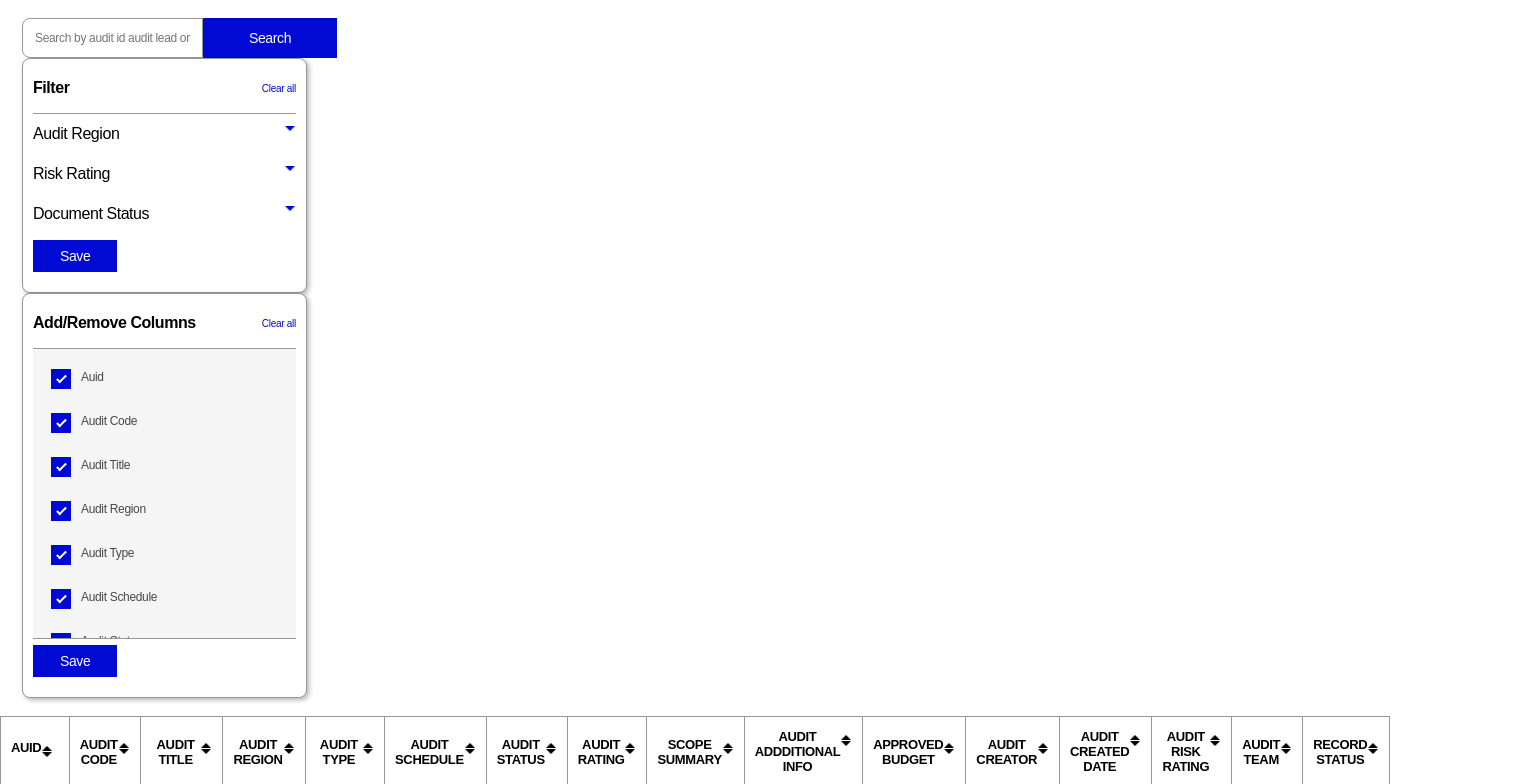
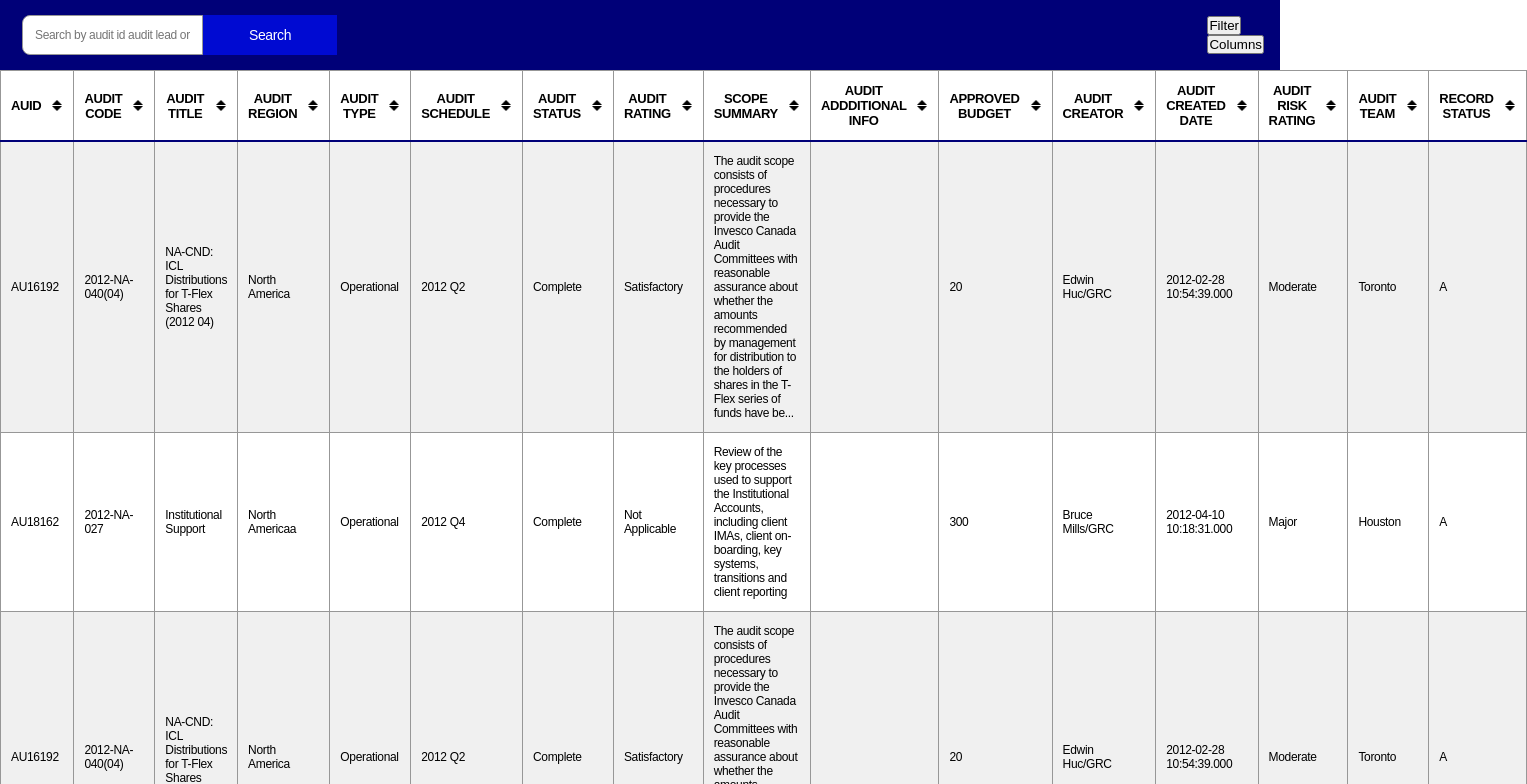
Before and after one commit to artandrey/table, a React (Create React App) app: page / in a window 1280 px wide. Shown: the top 784 px of the page, 1527 px wide, since content can reach past the window. Built offline with nearby package versions, Linux system fonts and the light colour scheme.

Commit message:
added heading styles

```diff
--- a/src/components/Checkbox/Checkbox.css
+++ b/src/components/Checkbox/Checkbox.css
@@ -65,52 +65,3 @@
 .control-checkbox input:disabled ~ .control_indicator:after {
     border-color: #ffffff;
 }
-.control-checkbox .control_indicator::before {
-    content: '';
-    display: block;
-    position: absolute;
-    left: 0;
-    top: 0;
-    width: 4.5rem;
-    height: 4.5rem;
-    margin-left: -1.3rem;
-    margin-top: -1.3rem;
-    background: #2046af;
-    border-radius: 3rem;
-    opacity: 0.6;
-    z-index: 99999;
-    transform: scale(0);
-}
-@keyframes s-ripple {
-    0% {
-        transform: scale(0);
-    }
-    20% {
-        transform: scale(1);
-    }
-    100% {
-        opacity: 0;
-        transform: scale(1);
-    }
-}
-@keyframes s-ripple-dup {
-    0% {
-        transform: scale(0);
-    }
-    30% {
-        transform: scale(1);
-    }
-    60% {
-        transform: scale(1);
-    }
-    100% {
-        opacity: 0;
-        transform: scale(1);
-    }
-}
-.control-checkbox input + .control_indicator::before {
-    animation: s-ripple 250ms ease-out;
-}
-.control-checkbox input:checked + .control_indicator::before {
-    animation-name: s-ripple-dup;
-}
--- a/src/components/Table/Table.module.scss
+++ b/src/components/Table/Table.module.scss
@@ -25,6 +25,8 @@
     }
     .headingCell {
         display: flex;
+        align-items: center;
+        gap: 10px;
     }
 }
 
--- a/src/components/TableFilters/TableFilters.jsx
+++ b/src/components/TableFilters/TableFilters.jsx
@@ -1,4 +1,4 @@
-import React from 'react';
+import React, { useCallback, useState } from 'react';
 import FloatingColumnsFilter from '../FloatingColumnsFilter/FloatingColumnsFilter';
 import FloatingTableFilter from '../FloatingTableFilter/FloatingTableFilter';
 
@@ -8,16 +8,36 @@ const TableFilters = ({
     columnsFilterOptions,
     onColumnsFilterApply,
 }) => {
+    const [tableFilterOpened, setTableFilterOpened] = useState(false);
+    const [columnsFilterOpened, setColumnsFilterOpened] = useState(false);
+    const openFilter = useCallback(() => {
+        setTableFilterOpened(true);
+        setColumnsFilterOpened(false);
+    }, [setTableFilterOpened, setColumnsFilterOpened]);
+    const openColumns = useCallback(() => {
+        setTableFilterOpened(false);
+        setColumnsFilterOpened(true);
+    }, [setTableFilterOpened, setColumnsFilterOpened]);
     return (
         <div>
+            <div>
+                <button onClick={openFilter}>Filter</button>
+                {tableFilterOpened && (
                     <FloatingTableFilter
                         onFilterApply={onTableFilterApply}
                         fields={filterFields}
                     />
+                )}
+            </div>
+            <div>
+                <button onClick={openColumns}>Columns</button>
+                {columnsFilterOpened && (
                     <FloatingColumnsFilter
                         onFilterApply={onColumnsFilterApply}
                         columns={columnsFilterOptions}
                     />
+                )}
+            </div>
         </div>
     );
 };
--- a/src/components/TableWithFilters/TableWithFilters.module.scss
+++ b/src/components/TableWithFilters/TableWithFilters.module.scss
@@ -1,4 +1,8 @@
 .heading {
     padding: 18px 16px 18px 22px;
-    // background-color: #000078;
+    display: flex;
+    width: 100%;
+    height: 70px;
+    align-items: center;
+    background-color: #000078;
 }
```
Lines whose indentation alone changed are shown as unchanged.
